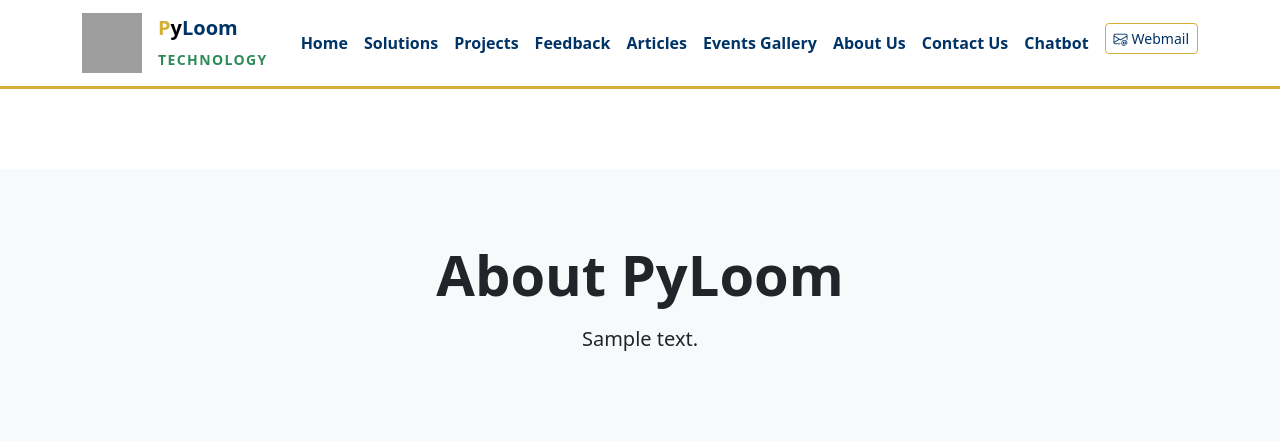
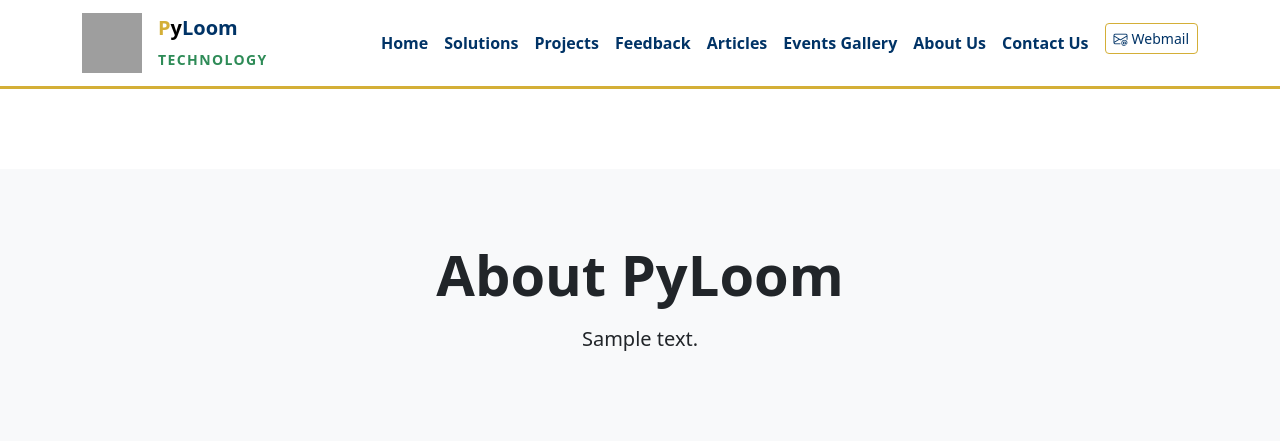
Before and after one commit to RishiAryal24/pyloom, a Django app: template templates/frontend/about.html in a window 1280 px wide. Shown: the top 441 px of the page. Run offline with Django 4.2, Linux system fonts and the light colour scheme; the template is opened without the code that fills it: most values are stand-ins (such as "Sample title", 1, 10 or a date in 2020); grey boxes are pictures that could not be loaded.

Commit message:
cahtbot removed from the main navigation

```diff
--- a/templates/_partials/_navbar.html
+++ b/templates/_partials/_navbar.html
@@ -48,9 +48,6 @@
                 <li class="nav-item">
                     <a class="nav-link {% if request.resolver_match.url_name == 'contact' %}active{% endif %}" href="{% url 'core:contact' %}">Contact Us</a>
                 </li>
-                <li class="nav-item">
-                    <a class="nav-link {% if request.resolver_match.url_name == 'chatbot' %}active{% endif %}" href="{% url 'core:chatbot' %}">Chatbot</a>
-                </li>
                 <li class="nav-item ms-lg-2">
                     <a class="btn btn-sm btn-outline-primary d-inline-flex align-items-center gap-1 mt-2 mt-lg-0" href="https://pyloomtech.com/webmail" target="_blank" rel="noopener">
                         <i class="bi bi-envelope-at"></i>
```
